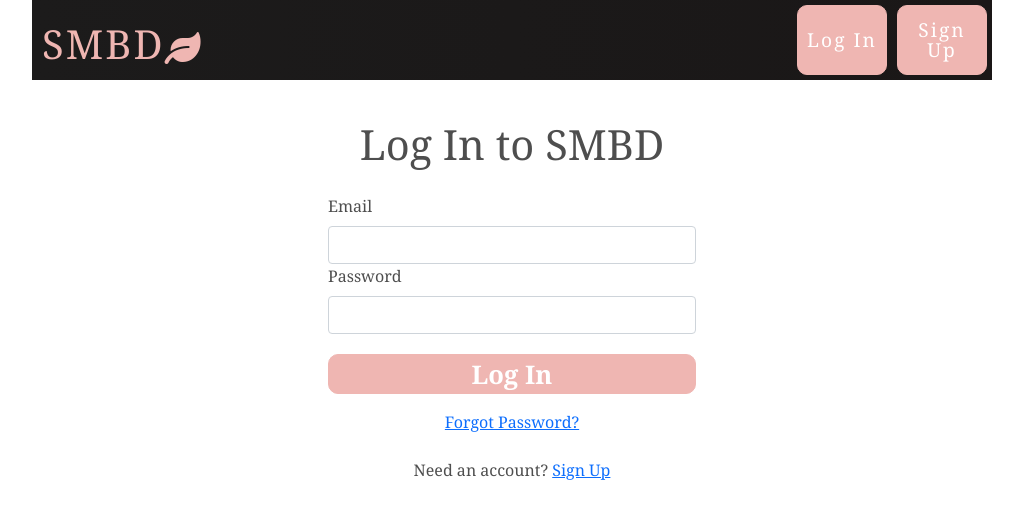
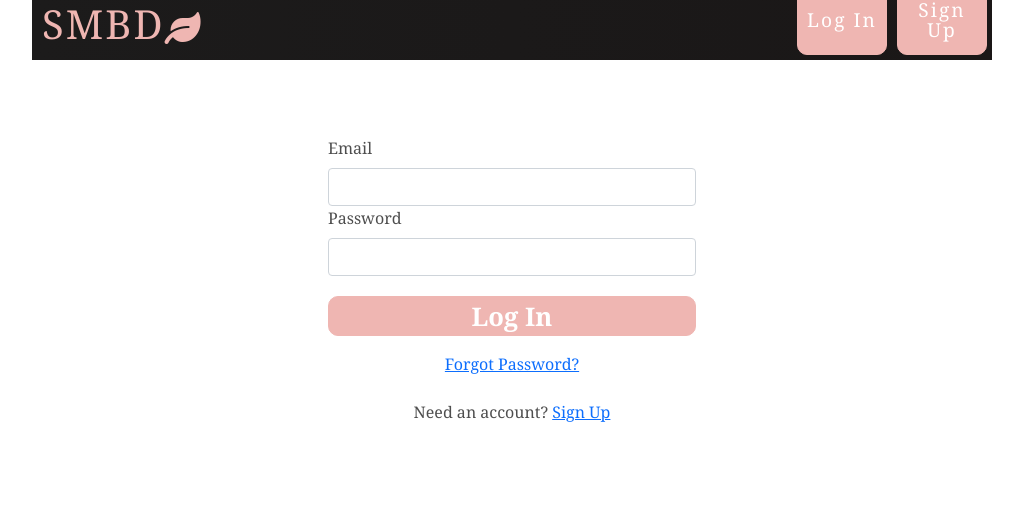
Before and after one commit to g-priime/smbd, a React (Create React App) app: page /login in a window 1280 px wide. Shown: the top 518 px of the page, without its empty margins (128-1151 px from the left). Built offline with nearby package versions, Linux system fonts and the light colour scheme; no server answers.

Commit message:
Update TitleLogInPage.js

```diff
--- a/src/components/TitleLogInPage.js
+++ b/src/components/TitleLogInPage.js
@@ -3,7 +3,7 @@ import { useHistory, Link } from "react-router-dom";
 import { useAuth } from "../contexts/AuthContext";
 import { Alert } from "react-bootstrap";
 
-const TitleLogInPage = ({ setShowForm }) => {
+const TitleLogInPage = ({ setShowForm, pageTitle }) => {
   const history = useHistory();
   const [error, setError] = useState("");
   const { logout } = useAuth();
@@ -68,7 +68,7 @@ const TitleLogInPage = ({ setShowForm }) => {
           </ul>
         </div>
       </nav>
-      <h2>Log In to SMBD</h2>
+      <h2>{ pageTitle }</h2>
       {/* TODO - fix how error message is shown */}
       {error && <Alert variant="danger">{error}</Alert>}
       {/*
```
